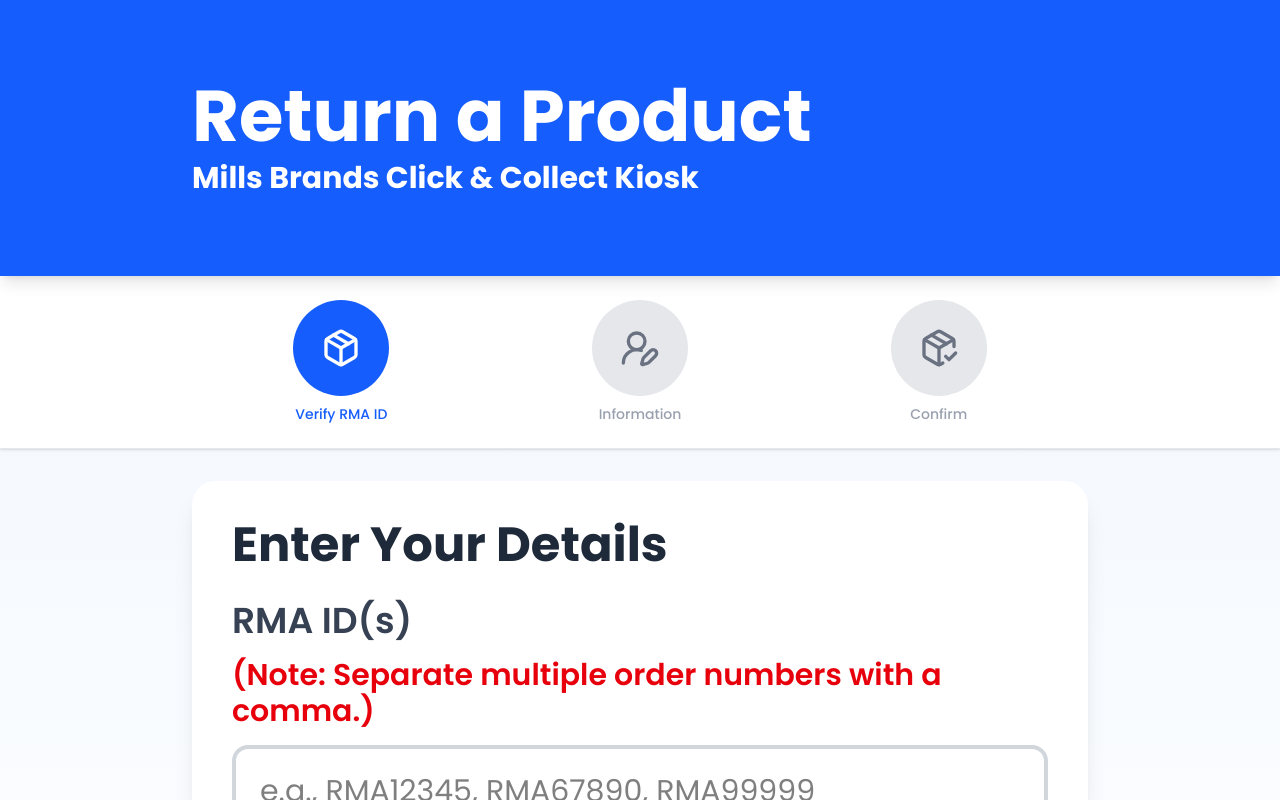
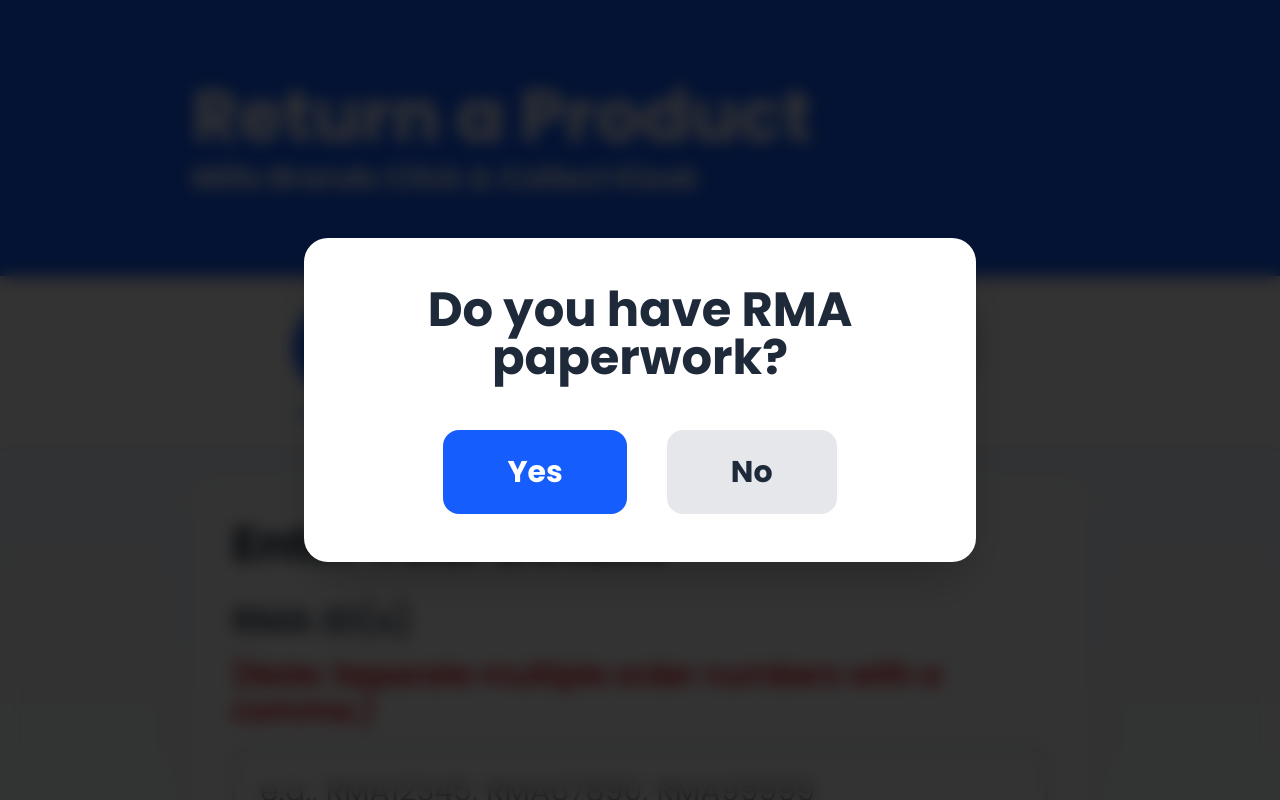
Before and after one commit to tonfxs/mills-cckiosk, a Next.js app: page /return-a-product in a window 1280 px wide. Shown: the top 800 px of the page. Built offline with nearby package versions, Linux system fonts and the light colour scheme.

Commit message:
added feature/RMA Paperwork and modal

```diff
--- /dev/null
+++ b/app/components/RmaPromptModal.tsx
@@ -0,0 +1,84 @@
+"use client";
+
+import { useEffect, useState } from "react";
+import { useRouter } from "next/navigation";
+
+interface RmaPromptModalProps {
+  open: boolean;
+  onYes: () => void;
+}
+
+type RmaView = "question" | "no-rma";
+
+export default function RmaPromptModal({
+  open,
+  onYes,
+}: RmaPromptModalProps) {
+  const router = useRouter();
+  const [view, setView] = useState<RmaView>("question");
+
+  useEffect(() => {
+    if (view !== "no-rma") return;
+
+    const redirectTimer = setTimeout(() => {
+      router.push("/");
+    }, 5000);
+
+    return () => clearTimeout(redirectTimer);
+  }, [view, router]);
+
+  if (!open) return null;
+
+  return (
+    <div className="fixed inset-0 z-50 flex items-center justify-center bg-black/80 backdrop-blur-sm">
+      <div className="bg-white rounded-3xl shadow-2xl max-w-2xl w-full p-12 text-center animate-in fade-in zoom-in duration-200">
+        {view === "question" && (
+          <>
+            <h2 className="text-5xl font-extrabold text-gray-800 mb-12">
+              Do you have RMA paperwork?
+            </h2>
+
+            <div className="flex gap-10 justify-center">
+              <button
+                onClick={onYes}
+                className="px-16 py-6 text-3xl font-bold rounded-2xl bg-blue-600 text-white hover:bg-blue-700 active:scale-95 transition-all duration-150"
+              >
+                Yes
+              </button>
+
+              <button
+                onClick={() => setView("no-rma")}
+                className="px-16 py-6 text-3xl font-bold rounded-2xl bg-gray-200 text-gray-800 hover:bg-red-500 hover:text-white active:scale-95 transition-all duration-150"
+              >
+                No
+              </button>
+            </div>
+          </>
+        )}
+
+        {view === "no-rma" && (
+          <>
+            <h2 className="text-5xl font-extrabold text-red-500 mb-8">
+              No RMA Paperwork
+            </h2>
+
+            <p className="text-3xl font-semibold text-gray-800 leading-relaxed">
+              Please proceed to the window for further assistance.
+            </p>
+
+            <div className="flex flex-col items-center gap-6 mt-12">
+              <div
+                className="h-14 w-14 rounded-full border-4 border-gray-300 border-t-blue-600 animate-spin"
+                aria-label="Loading"
+              />
+
+              <p className="text-xl text-red-500">
+                Returning to the home screen shortly…
+              </p>
+            </div>
+          </>
+        )}
+      </div>
+    </div>
+  );
+}
--- a/app/return-a-product/page.tsx
+++ b/app/return-a-product/page.tsx
@@ -4,6 +4,7 @@
 import Link from "next/link";
 import SuccessScreen from "../components/SuccessScreen";
 import CarParkBayPopup from "../components/CarParkPopUp";
+import RmaPromptModal from "../components/RmaPromptModal";
 
 interface FormData {
   firstName: string;
@@ -25,7 +26,7 @@
   const [isSubmitting, setIsSubmitting] = useState(false);
   const [showBayPopup, setShowBayPopup] = useState(false);
   const [successMessage, setSuccessMessage] = useState("");
-
+  const [showRmaModal, setShowRmaModal] = useState(true);
   const [formData, setFormData] = useState<FormData>({
     firstName: "",
     lastName: "",
@@ -241,6 +242,15 @@
 
   return (
     <div className="min-h-screen bg-gradient-to-b from-blue-50 to-white flex flex-col">
+
+      <RmaPromptModal
+        open={showRmaModal}
+        onYes={() => {
+          setShowRmaModal(false);
+          setStep(1);
+        }}
+      />
+
       {showSuccess && (
         <SuccessScreen
           title="Success!"
```
